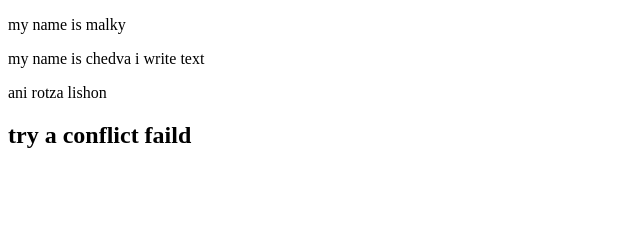
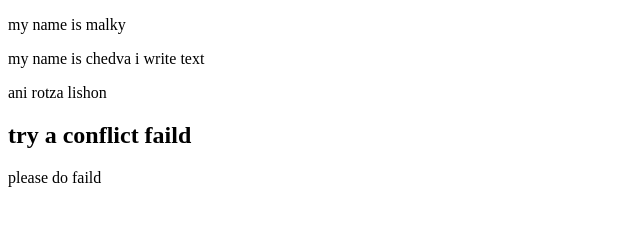
Before and after one commit to ma6309-git/lesson3-malky, a plain HTML site: page index.html in a window 1280 px wide. Shown: the whole page, without its empty margins (0-640 px from the left). Drawn offline with Linux system fonts and the light colour scheme.

Commit message:
a small fix

```diff
--- a/index.html
+++ b/index.html
@@ -11,5 +11,6 @@
     <span>my name is chedva i write text</span>
     <p>ani rotza lishon</p>
     <h2>try a conflict faild</h2>
+    <p>please do faild</p>
 </body>
 </html>
```
